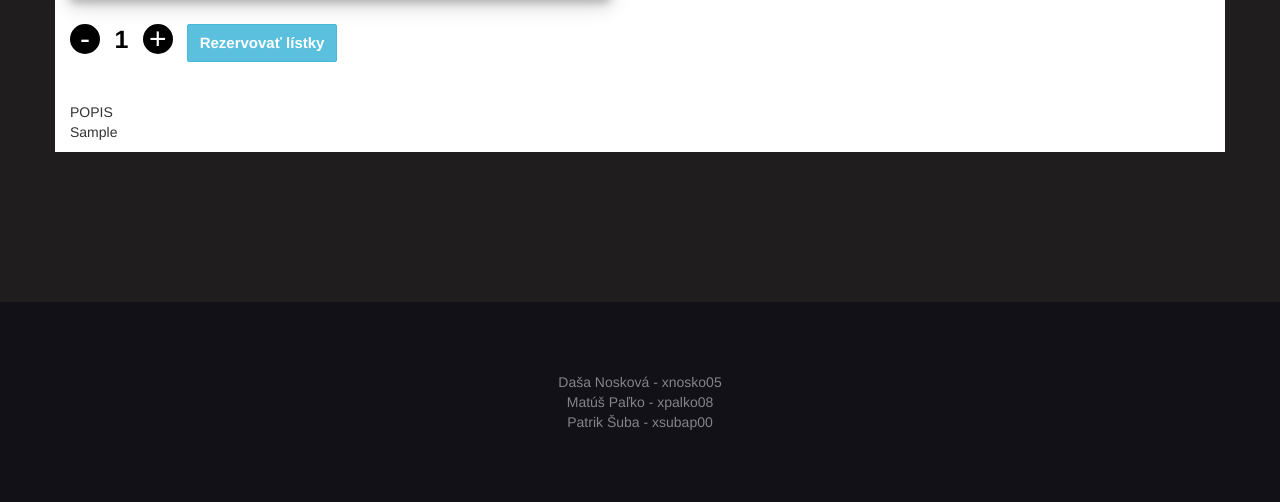
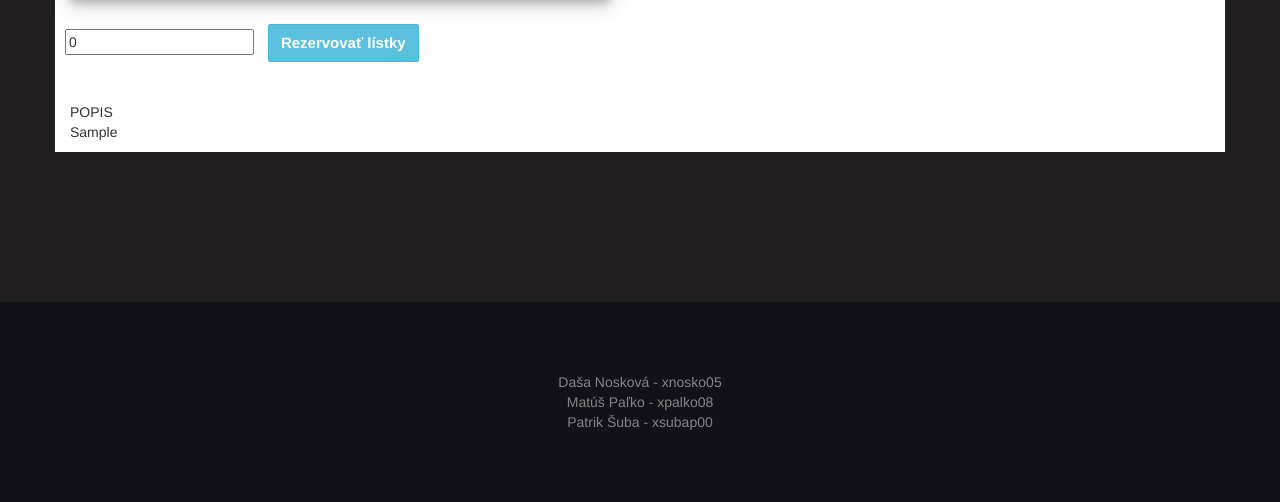
Before and after one commit to palko08/IIS20, a PHP site: page /festival_page.php?id=1 in a window 1280 px wide. Shown: the part 631-1133 px from the top of the page. Run offline with PHP 8.4, Linux system fonts and the light colour scheme; the visitor is signed in with stand-in values (Sample User, id 1); tables that the repository leaves empty hold one stand-in row (values such as "Sample post").

Commit message:
refactor

```diff
--- a/cart.php
+++ b/cart.php
@@ -2,7 +2,7 @@
 require "common.php";
 require "classVstupenka.php";
 require "services.php";
-require "tickets_controll.php";
+require "controller_tickets.php";
 require_once "connect_db.php";
 
 $vstupenka = new Vstupenka();
--- /dev/null
+++ b/controller_festival_interpret.php
@@ -0,0 +1,100 @@
+<?php
+require_once "classZaner.php";
+require_once "classFestival.php";
+require_once "classPodium.php";
+require_once "classClen.php";
+
+function print_zanre($obj,$pdo)
+{
+    $zanre = $obj->getZanre($pdo);
+    foreach ($zanre as $row) {
+        $zaner = new Zaner();
+        if ($zaner->initExistingZaner($pdo, $row[0]) == -1) {
+            echo "nenasli sme v datbazke dany row<br>";
+        }
+        echo $zaner->getZaner_nazov($pdo) . " ";
+    }
+}
+
+function get_vystupenia($pdo,$obj){
+
+    $vystupenia = $obj->getVystupenia($pdo);
+    foreach ($vystupenia as $row) {
+        $podium = new Podium();
+        if ($podium->initExistingPodium($pdo, $row[0]) == -1) {
+            echo "nenasli sme v datbazke dany row<br>";
+        }
+
+        $festival = new Festival();
+        $id = $podium->getFestival_ID($pdo);
+
+        if ($podium->initExistingPodium($pdo, $id) == -1) {
+            echo "nenasli sme v datbazke dany row<br>";
+        }
+
+        $datum = date_parse_from_format('Y-m-d H:i:s', $podium->getCas_vystupenia($pdo, $obj->getID()));
+        echo "<tr><td>" . $datum['day'] . "." . $datum['month'] . "." . $datum['year'] . "</td>";
+        echo "<td>" . $festival->getNazov($pdo) . "</td>";
+        echo "<td>" . $podium->getNazov($pdo) . "</td>";
+        echo "<td>" . $datum['hour'] . "." . $datum['minute']."0". "</td></tr>";
+
+    }
+}
+
+function print_clenov($obj,$pdo){
+    $clenovia = $obj->getClenov($pdo);
+    foreach ($clenovia as $row){
+        $clen = new Clen();
+        if ($clen->initExistingClen($pdo,$row[0]) == -1) {
+            echo "nenasli sme v datbazke dany row<br>";
+        }
+        echo "<h4>".$clen->getClovekMeno($pdo)."</h4>";
+    }
+}
+
+function make_interprets_festivals($array, $pdo){
+
+    if ($array[0] != NULL) {
+        foreach ($array as $obj) {
+            if ($_GET['search'] != NULL) {
+                if (strstr($obj->getNazov($pdo), $_GET['search']) != FALSE) {
+                    if (get_class($obj) == Interpret::class)
+                        make_Interpret($obj, $pdo);
+                    else if (get_class($obj) == Festival::class)
+                        make_festival($obj,$pdo);
+                }
+            }
+            else{
+                if (get_class($obj) == Interpret::class)
+                    make_Interpret($obj, $pdo);
+                else if (get_class($obj) == Festival::class)
+                    make_festival($obj,$pdo);
+            }
+        }
+    }
+}
+function make_Interpret($interpret, $pdo){
+    echo '<div class="col-lg-4 col-md-3 col-sm-3 col-xs-6">
+                    <a href="interpret_page.php?id='.$interpret->getID().'">
+                    <div class="thumbnail">
+					<img src="'.$interpret->getLogo($pdo).'" alt="'.$interpret->getNazov($pdo).'">
+					<div class="text-center" style="margin-top:5px"><strong>'.$interpret->getNazov($pdo).'</strong></div>
+					</div>
+                </div>';
+}
+
+function make_festival($festival,$pdo)
+{
+    echo '<div class="col-sm-4">
+        <a href="festival_page.php?id='.$festival->getID().'">
+		<div class="thumbnail">
+		<img src="'. $festival->getObrazok($pdo) .'" alt="Obrastok">
+		<p style="margin-top:5px"><strong>'.$festival->getNazov($pdo).'</strong></p>
+		<p>od :'.$festival->getDatum_Od($pdo).'</p>
+		<p>do :'.$festival->getDatum_Do($pdo).'</p>
+		<button class="btn">Buy Tickets</button>
+		</div>
+        </a>
+	</div>';
+}
+?>
--- a/festival_page.php
+++ b/festival_page.php
@@ -1,5 +1,6 @@
 <?php
 require "common.php";
+require_once "controller_festival_interpret.php";
 require_once "classFestival.php";
 require "connect_db.php";
 
@@ -8,22 +9,8 @@ $festival = new Festival();
 $festival->initExistingFestival($pdo, $_GET['id']);
 
 make_header();
-//TODO rozpis na podiach pridat
+
 ?>
-<script>
-    $(document).ready(function(){
-        $('.count').prop('disabled', true);
-        $(document).on('click','.plus',function(){
-            $('.count').val(parseInt($('.count').val()) + 1 );
-        });
-        $(document).on('click','.minus',function(){
-            $('.count').val(parseInt($('.count').val()) - 1 );
-            if ($('.count').val() == 0) {
-                $('.count').val(1);
-            }
-        });
-    });
-</script>
 
 <link rel="stylesheet" href="view/css/festival_interpret_page.css">
 <body class="festival-body">
@@ -37,6 +24,7 @@ make_header();
             <div class="col-sm-6">
                 <div class="festival-head" >
                     <h2><?php echo $festival->getNazov($pdo);?></h2>
+                    <h6><?php print_zanre($festival,$pdo);?></h6>
                     <h5>Kapacita:<?php echo $festival->getKapacita($pdo);?></h5>
                     <h3><?php echo $festival->getDatum_Od($pdo);?> - <?php echo $festival->getDatum_Do($pdo);?></h3>
                     <h4>Adresa: <?php echo $festival->getAdresa($pdo);?></h4>
@@ -46,11 +34,9 @@ make_header();
             </div>
         </div>
     <div class="row">
-        <div class="qty mt-5 col-sm-6">
+         <div class="festival-ticket-input">
             <form method="post" action="view/add_ticket_rezervation.php?festival_id=<?php echo $festival->getID()?>&login=<?php echo $_SESSION['user']?>">
-                <span class="minus bg-dark">-</span>
-                <input type="number" class="count" name="qty" value="1">
-                <span class="plus bg-dark">+</span>
+                <input type="number" class="count" name="qty" value="0" min="0">
                 <button type="submit" class="btn btn-info" id="reserve-tickets">Rezervovať lístky</button>
             </form>
             <br><br>
--- a/view/css/festival_interpret_page.css
+++ b/view/css/festival_interpret_page.css
@@ -51,68 +51,12 @@ th,td{
     margin-left: 15px;
     margin-right: 15px;
 }
-.qty .count {
-    color: #000;
-    vertical-align: top;
-    font-size: 25px;
-    font-weight: 700;
-    line-height: 30px;
-    padding: 0 2px
-;min-width: 35px;
-    text-align: center;
-}
-
-.qty .plus {
-    cursor: pointer;
-    display: inline-block;
-    vertical-align: top;
-    color: white;
-    width: 30px;
-    height: 30px;
-    font: 30px/1 Arial,sans-serif;
-    text-align: center;
-    border-radius: 50%;
-    background-color: black;
-}
-.qty .minus {
-    cursor: pointer;
-    display: inline-block;
-    vertical-align: top;
-    color: white;
-    width: 30px;
-    height: 30px;
-    font: 30px/1 Arial,sans-serif;
-    text-align: center;
-    border-radius: 50%;
-    background-clip: padding-box;
-    background-color: black;
-}
-
-.minus:hover{
-    background-color: #717fe0 !important;
-}
-.plus:hover{
-    background-color: #717fe0 !important;
-}
-/*Prevent text selection*/
-span{
-    -webkit-user-select: none;
-    -moz-user-select: none;
-    -ms-user-select: none;
-}
-input{
-    border: 0;
-    width: 2%;
-}
-nput::-webkit-outer-spin-button,
-input::-webkit-inner-spin-button {
-    -webkit-appearance: none;
-    margin: 0;
-}
-input:disabled{
-    background-color:white;
-}
 
 #reserve-tickets{
     margin-left: 10px;
 }
+
+.festival-ticket-input{
+    width: 50%;
+    margin-left: 10px;
+}
```
Also changed, not shown: artists.php (+2 -23 lines), festivals.php (+2 -25 lines), interpret_page.php (+4 -40 lines), controller_tickets.php (renamed from tickets_controll.php).
